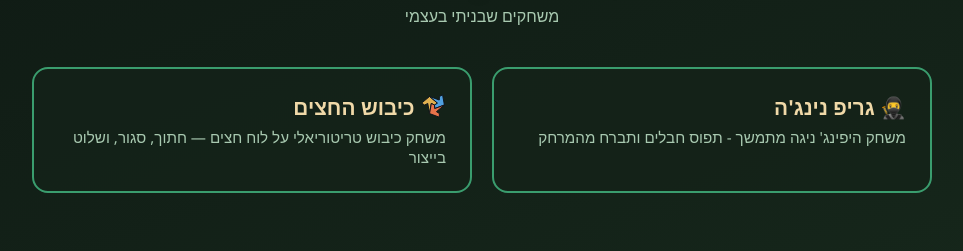
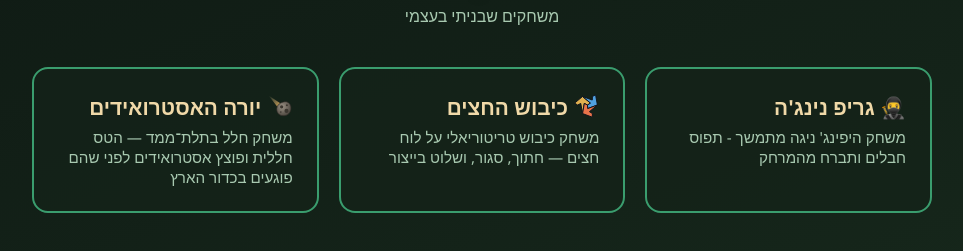
Before and after one commit to shalevhoch/shalevhoch.github.io, a plain HTML site: page index.html in a window 1280 px wide. Shown: the part 91-342 px from the top of the page, without its empty margins (158-1121 px from the left). Drawn offline with Linux system fonts and the light colour scheme.

Commit message:
portal: add Asteroid Shooter 3D (יורה האסטרואידים) next to Conquarrow

```diff
--- a/index.html
+++ b/index.html
@@ -73,6 +73,10 @@
       <h2><img src="conquarrow.svg" alt=""> כיבוש החצים</h2>
       <p>משחק כיבוש טריטוריאלי על לוח חצים — חתוך, סגור, ושלוט בייצור</p>
     </a>
+    <a class="game-card" href="/asteroid-shooter-3d/">
+      <h2><img src="asteroid-shooter-3d.svg" alt=""> יורה האסטרואידים</h2>
+      <p>משחק חלל בתלת־ממד — הטס חללית ופוצץ אסטרואידים לפני שהם פוגעים בכדור הארץ</p>
+    </a>
   </div>
 </body>
 </html>
```
Also changed, not shown: asteroid-shooter-3d.svg (added).
